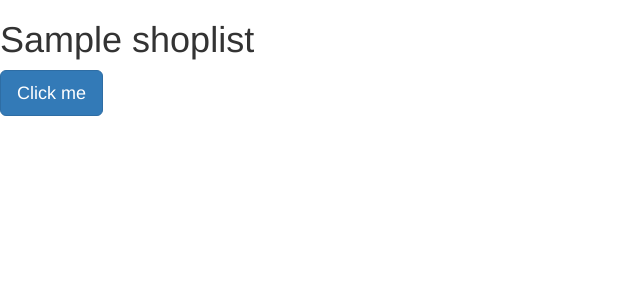
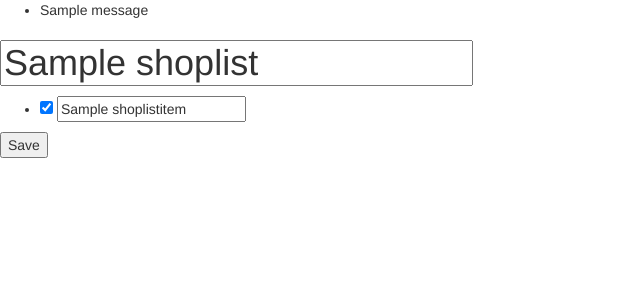
Before and after one commit to alexandrkiryanov/shoplist, a Django app: page /shoplist/1/ in a window 1280 px wide. Shown: the top 300 px of the page, without its empty margins (0-640 px from the left). Run offline with Django 3.2, Linux system fonts and the light colour scheme; tables that the repository leaves empty hold one stand-in row (values such as "Sample post"); one stand-in notice (Sample message) is shown; some libraries are stand-ins or nearby versions.

Commit message:
SL-13 Make List items editable SL-14 Add button save and update info in DB on click on it

```diff
--- a/shoplist/shoplist/settings.py
+++ b/shoplist/shoplist/settings.py
@@ -11,6 +11,7 @@ https://docs.djangoproject.com/en/1.11/ref/settings/
 """
 
 import os
+from django.utils.translation import ugettext_lazy as _
 
 # Build paths inside the project like this: os.path.join(BASE_DIR, ...)
 import sys
@@ -60,6 +61,7 @@ TEMPLATES = [
         'DIRS': [],
         'APP_DIRS': True,
         'OPTIONS': {
+            'builtins': ['django.templatetags.i18n'],
             'context_processors': [
                 'django.template.context_processors.debug',
                 'django.template.context_processors.request',
@@ -126,6 +128,9 @@ USE_L10N = True
 
 USE_TZ = True
 
+LANGUAGES = (
+    ('en', _('English')),
+)
 
 # Static files (CSS, JavaScript, Images)
 # https://docs.djangoproject.com/en/1.11/howto/static-files/
--- /dev/null
+++ b/shoplist/shoplistapp/form.py
@@ -0,0 +1,9 @@
+from django.forms import forms, ModelForm
+
+from shoplistapp.models import ShopList
+
+
+class ShopListForm(ModelForm):
+    class Meta:
+        model = ShopList
+        fields = '__all__'
--- a/shoplist/shoplistapp/templates/shoplistapp/base.html
+++ b/shoplist/shoplistapp/templates/shoplistapp/base.html
@@ -11,6 +11,13 @@
 </head>
 
 <body>
+    {% if messages %}
+    <ul class="messages">
+        {% for message in messages %}
+        <li {% if message.tags %} class="{{ message.tags }}"{% endif %}>{{ message }}</li>
+        {% endfor %}
+    </ul>
+    {% endif %}
     {% block body %}
     Empty body
     {% endblock %}
--- a/shoplist/shoplistapp/templates/shoplistapp/shoplistName.html
+++ b/shoplist/shoplistapp/templates/shoplistapp/shoplistName.html
@@ -1,10 +1,30 @@
 {% extends "shoplistapp/base.html" %}
 
-{% block title %} ShopListName {% endblock %}
+{% block title %}  {% endblock %}
 
 {% block body %}
-<h1>{{ shopList.name }} </h1>
 
-<a class="btn btn-primary btn-lg" role="button" href="#">Click me</a>
+<form action="./" method="post">
 
+    {% csrf_token %}
+    <h1>{{shoplist_form.name}} </h1>
+
+    {{ formset.management_form }}
+
+
+    {% for form in formset %}
+    <ul>
+        <li>{{ form.itemChecked }} {{ form.itemName }}</li>
+    </ul>
+        {% for hidden in form.hidden_fields %}
+        {{ hidden }}
+        {% endfor %}
+
+    {% endfor %}
+
+
+
+    <input type="submit" value="{% trans 'Save' %}" />
+
+</form>
 {% endblock %}
--- a/shoplist/shoplistapp/views.py
+++ b/shoplist/shoplistapp/views.py
@@ -1,8 +1,14 @@
-from django.http import HttpResponse
+from django.contrib import messages
+from django.forms import inlineformset_factory
+
 from django.shortcuts import render, get_object_or_404, redirect
+from django.utils.translation import ugettext as _
 
 # Create your views here.
+from shoplistapp.form import ShopListForm
 from shoplistapp.models import ShopList, ShopListItem
+
+ShopListItemFormSet = inlineformset_factory(ShopList, ShopListItem, fields='__all__', extra=0)
 
 
 def index(request):
@@ -21,5 +27,23 @@ def index(request):
 
 
 def shoplist(request, list_id):
-    shopList = get_object_or_404(ShopList, pk=list_id)
-    return render(request, 'shoplistapp/shoplistName.html', {'shopList': shopList})
+    shop_list = get_object_or_404(ShopList, pk=list_id)
+
+    if request.method == 'POST':
+        shoplist_form = ShopListForm(request.POST, instance=shop_list)
+
+        if shoplist_form.is_valid():
+            shop_list = shoplist_form.save(commit=False)
+            formset = ShopListItemFormSet(request.POST, instance=shop_list)
+            if formset.is_valid():
+                shop_list.save()
+                formset.save()
+                messages.add_message(request, messages.INFO, _('Shop List saved.'))
+        else:
+            formset = ShopListItemFormSet(request.POST, instance=shop_list)
+
+    else:
+        shoplist_form = ShopListForm(instance=shop_list)
+        formset = ShopListItemFormSet(instance=shop_list)
+
+    return render(request, 'shoplistapp/shoplistName.html', {'formset': formset, 'shoplist_form': shoplist_form})
```
